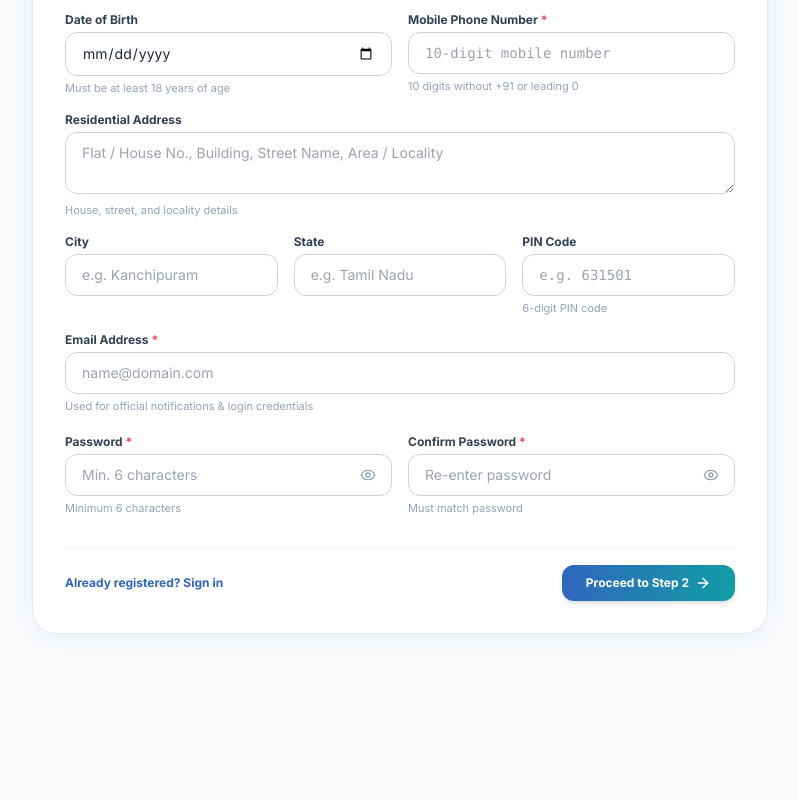
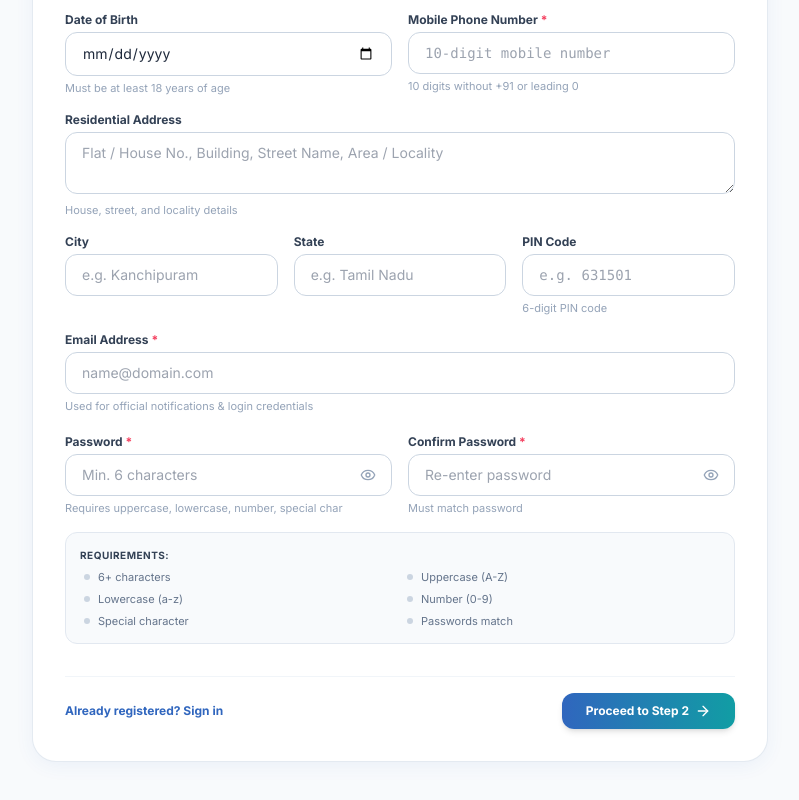
Before and after one commit to projectsatriowings/Business_growth_assocites, a React (Vite) app in the folder client/: page /register in a window 1280 px wide. Shown: the part 528-1328 px from the top of the page, without its empty margins (240-1039 px from the left). Before the commit the page ends 1210 px from the top, so only its background shows below. Built offline with nearby package versions, Linux system fonts and the light colour scheme.

Commit message:
feat(auth): enforce password complexity rules and live checklist on BGA registration

```diff
--- a/client/src/pages/RegisterBgaPage.tsx
+++ b/client/src/pages/RegisterBgaPage.tsx
@@ -325,6 +325,10 @@ export const RegisterBgaPage: React.FC = () => {
       case 'password':
         if (!value) return 'Password is required';
         if (value.length < 6) return 'Password must be at least 6 characters';
+        if (!/[A-Z]/.test(value)) return 'Must contain at least one uppercase letter (A-Z)';
+        if (!/[a-z]/.test(value)) return 'Must contain at least one lowercase letter (a-z)';
+        if (!/[0-9]/.test(value)) return 'Must contain at least one number (0-9)';
+        if (!/[^A-Za-z0-9]/.test(value)) return 'Must contain at least one special character';
         return undefined;
 
       case 'confirmPassword':
@@ -517,6 +521,14 @@ export const RegisterBgaPage: React.FC = () => {
       setLoading(false);
     }
   };
+
+  // Password Complexity Flags for Step 1
+  const pwdMinLength = formData.password.length >= 6;
+  const pwdUpper = /[A-Z]/.test(formData.password);
+  const pwdLower = /[a-z]/.test(formData.password);
+  const pwdNumber = /[0-9]/.test(formData.password);
+  const pwdSpecial = /[^A-Za-z0-9]/.test(formData.password);
+  const pwdMatches = formData.password.length > 0 && formData.password === formData.confirmPassword;
 
   const stepsMeta = [
     { num: 1, title: 'Personal & Profile', icon: User },
@@ -787,7 +799,7 @@ export const RegisterBgaPage: React.FC = () => {
                           {showPassword ? <EyeOff className="w-4 h-4" /> : <Eye className="w-4 h-4" />}
                         </button>
                       </div>
-                      {renderFieldError('password', 'Minimum 6 characters')}
+                      {renderFieldError('password', 'Requires uppercase, lowercase, number, special char')}
                     </div>
 
                     <div>
@@ -828,6 +840,39 @@ export const RegisterBgaPage: React.FC = () => {
                       ) : (
                         <p className="text-[11px] text-slate-400 mt-1">Must match password</p>
                       )}
+                    </div>
+                  </div>
+
+                  {/* Real-time Password Complexity Checklist */}
+                  <div className="p-3.5 rounded-xl bg-slate-50 border border-slate-200 text-xs space-y-1.5 mt-3">
+                    <span className="font-bold text-slate-700 block text-[10px] uppercase tracking-wider">
+                      Requirements:
+                    </span>
+                    <div className="grid grid-cols-2 gap-1.5 text-[11px]">
+                      <div className={`flex items-center gap-1.5 ${pwdMinLength ? 'text-emerald-700 font-semibold' : 'text-slate-500'}`}>
+                        {pwdMinLength ? <Check className="w-3.5 h-3.5 text-emerald-600 shrink-0" /> : <div className="w-1.5 h-1.5 rounded-full bg-slate-300 ml-1 mr-0.5" />}
+                        <span>6+ characters</span>
+                      </div>
+                      <div className={`flex items-center gap-1.5 ${pwdUpper ? 'text-emerald-700 font-semibold' : 'text-slate-500'}`}>
+                        {pwdUpper ? <Check className="w-3.5 h-3.5 text-emerald-600 shrink-0" /> : <div className="w-1.5 h-1.5 rounded-full bg-slate-300 ml-1 mr-0.5" />}
+                        <span>Uppercase (A-Z)</span>
+                      </div>
+                      <div className={`flex items-center gap-1.5 ${pwdLower ? 'text-emerald-700 font-semibold' : 'text-slate-500'}`}>
+                        {pwdLower ? <Check className="w-3.5 h-3.5 text-emerald-600 shrink-0" /> : <div className="w-1.5 h-1.5 rounded-full bg-slate-300 ml-1 mr-0.5" />}
+                        <span>Lowercase (a-z)</span>
+                      </div>
+                      <div className={`flex items-center gap-1.5 ${pwdNumber ? 'text-emerald-700 font-semibold' : 'text-slate-500'}`}>
+                        {pwdNumber ? <Check className="w-3.5 h-3.5 text-emerald-600 shrink-0" /> : <div className="w-1.5 h-1.5 rounded-full bg-slate-300 ml-1 mr-0.5" />}
+                        <span>Number (0-9)</span>
+                      </div>
+                      <div className={`flex items-center gap-1.5 ${pwdSpecial ? 'text-emerald-700 font-semibold' : 'text-slate-500'}`}>
+                        {pwdSpecial ? <Check className="w-3.5 h-3.5 text-emerald-600 shrink-0" /> : <div className="w-1.5 h-1.5 rounded-full bg-slate-300 ml-1 mr-0.5" />}
+                        <span>Special character</span>
+                      </div>
+                      <div className={`flex items-center gap-1.5 ${pwdMatches ? 'text-emerald-700 font-semibold' : 'text-slate-500'}`}>
+                        {pwdMatches ? <Check className="w-3.5 h-3.5 text-emerald-600 shrink-0" /> : <div className="w-1.5 h-1.5 rounded-full bg-slate-300 ml-1 mr-0.5" />}
+                        <span>Passwords match</span>
+                      </div>
                     </div>
                   </div>
                 </div>
```
Also changed, not shown: 1 other file (tests, documents, lock files or other folders).
